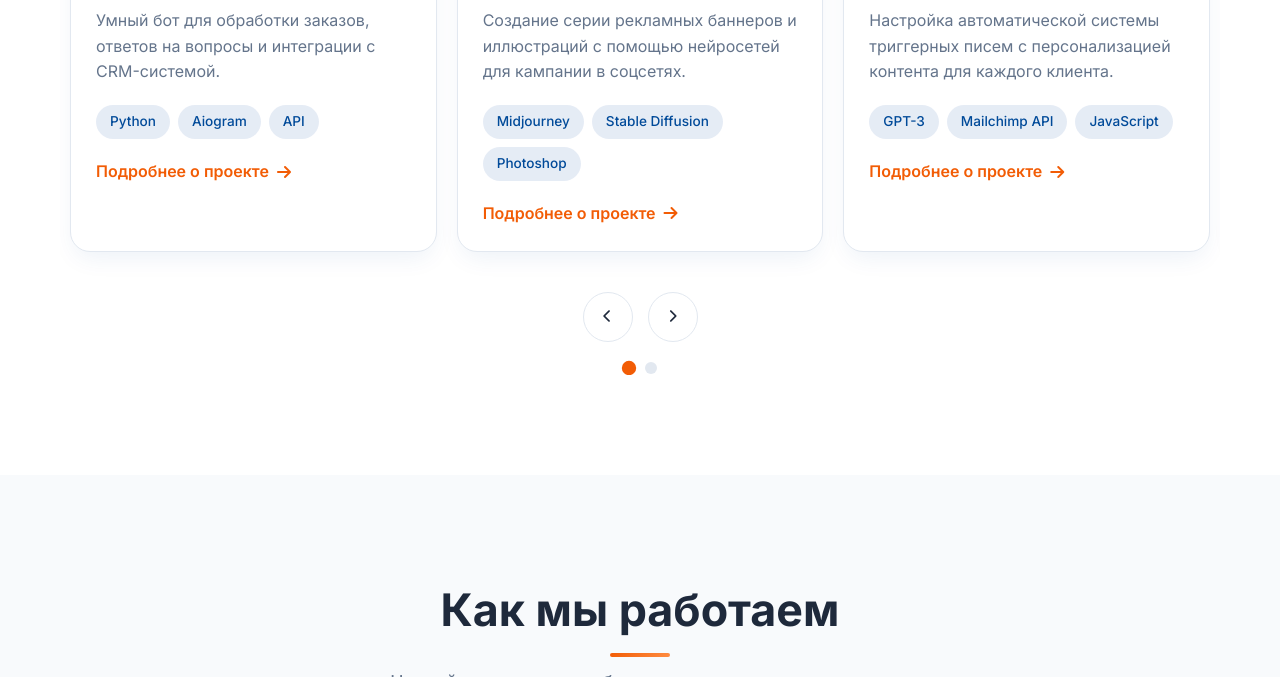
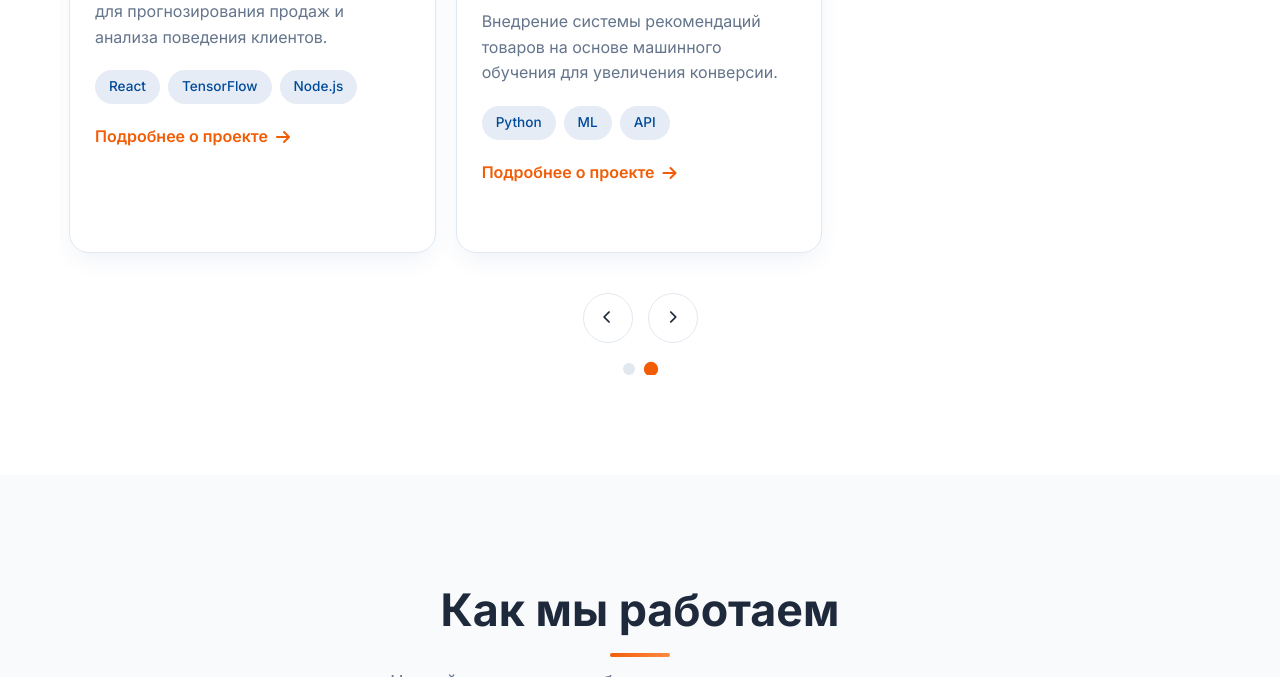
Before and after one commit to dima0046/portfolio, a plain HTML site: page index.html in a window 1280 px wide. Both pictures are taken after a click on the button 672 px from the left and 3375 px from the top of the page. Shown: the part 3058-3735 px from the top of the page. Drawn offline with Linux system fonts and the light colour scheme.

Commit message:
carousel fixed

```diff
--- a/index.html
+++ b/index.html
@@ -1762,11 +1762,21 @@
 
         const items = document.querySelectorAll('.portfolio-item');
         const itemCount = items.length;
-        const visibleItems = window.innerWidth < 768 ? 1 : window.innerWidth < 1024 ? 2 : 3;
+        let visibleItems = window.innerWidth < 768 ? 1 : window.innerWidth < 1024 ? 2 : 3;
         let currentPosition = 0;
-
-        // Create dots
-        for (let i = 0; i < Math.ceil(itemCount / visibleItems); i++) {
+        let dots = [];
+
+        function getVisibleItems() {
+            return window.innerWidth < 768 ? 1 : window.innerWidth < 1024 ? 2 : 3;
+        }
+
+        function createDots() {
+            // Clear existing dots
+            dotsContainer.innerHTML = '';
+            dots = [];
+
+            const maxSlides = Math.ceil(itemCount / visibleItems);
+            for (let i = 0; i < maxSlides; i++) {
                 const dot = document.createElement('div');
                 dot.classList.add('dot');
                 if (i === 0) dot.classList.add('active');
@@ -1774,11 +1784,13 @@
                     goToSlide(i);
                 });
                 dotsContainer.appendChild(dot);
-        }
-
-        const dots = document.querySelectorAll('.dot');
+                dots.push(dot);
+            }
+        }
 
         function updateCarousel() {
+            if (items.length === 0) return;
+
             const itemWidth = items[0].offsetWidth + 20; // including margin
             track.style.transform = `translateX(-${currentPosition * itemWidth * visibleItems}px)`;
 
@@ -1789,7 +1801,15 @@
         }
 
         function goToSlide(position) {
-            currentPosition = position;
+            const maxPosition = Math.ceil(itemCount / visibleItems) - 1;
+            currentPosition = Math.max(0, Math.min(position, maxPosition));
+            updateCarousel();
+        }
+
+        function initCarousel() {
+            visibleItems = getVisibleItems();
+            currentPosition = 0;
+            createDots();
             updateCarousel();
         }
 
@@ -1801,7 +1821,8 @@
         });
 
         nextBtn.addEventListener('click', () => {
-            if (currentPosition < Math.floor(itemCount / visibleItems) - 1) {
+            const maxPosition = Math.ceil(itemCount / visibleItems) - 1;
+            if (currentPosition < maxPosition) {
                 currentPosition++;
                 updateCarousel();
             }
@@ -1809,12 +1830,16 @@
 
         // Handle window resize
         window.addEventListener('resize', () => {
-            const newVisibleItems = window.innerWidth < 768 ? 1 : window.innerWidth < 1024 ? 2 : 3;
+            const newVisibleItems = getVisibleItems();
             if (newVisibleItems !== visibleItems) {
+                visibleItems = newVisibleItems;
                 currentPosition = 0;
-                updateCarousel();
+                initCarousel();
             }
         });
+
+        // Initialize carousel
+        initCarousel();
 
         // Scroll animations
         const observerOptions = {
```
Lines whose indentation alone changed are shown as unchanged.
